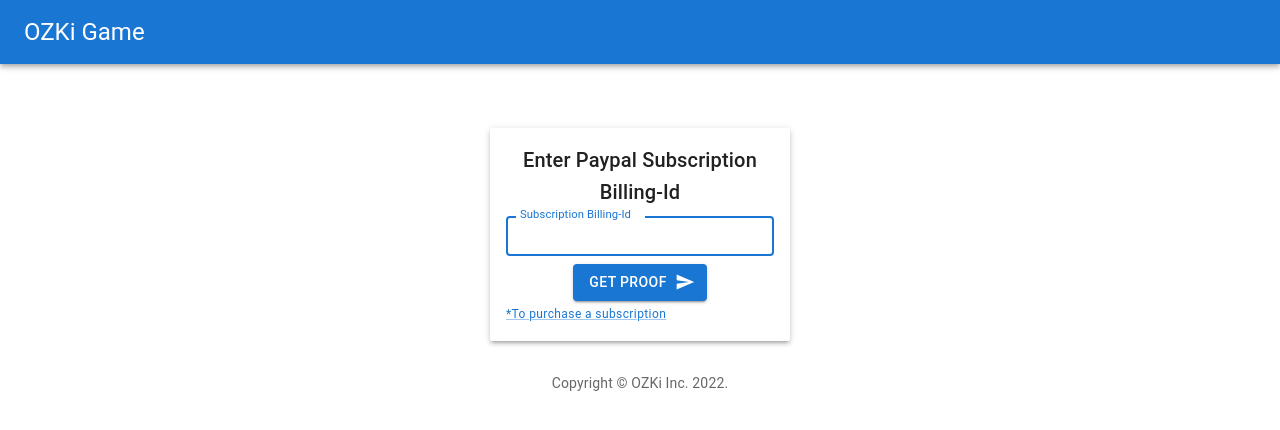
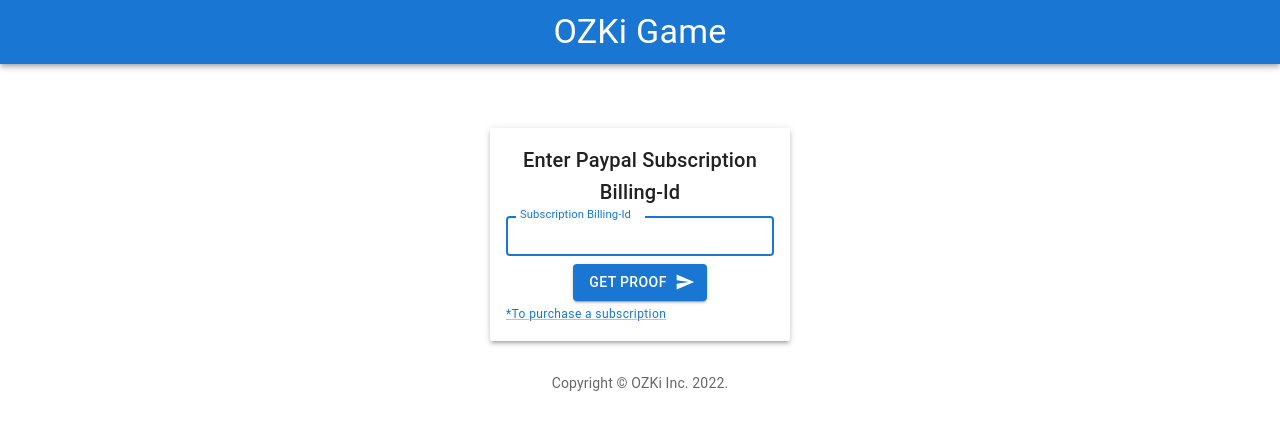
Before and after one commit to MICS-OZKi/ozki-bot, a Next.js app: page / in a window 1280 px wide. Shown: the top 430 px of the page. Built offline with nearby package versions, Linux system fonts and the light colour scheme.

Commit message:
center text

```diff
--- a/pages/_app.tsx
+++ b/pages/_app.tsx
@@ -52,7 +52,7 @@
       <ThemeProvider theme={theme}>
         <AppBar position="relative">
           <Toolbar>
-            <Typography variant="h5" color="inherit" noWrap>
+            <Typography align="center" style={{width: "100%", alignItems: "center"}} variant="h4" color="inherit" noWrap>
               <Link href={"/"}>OZKi Game</Link>
             </Typography>
           </Toolbar>
```
